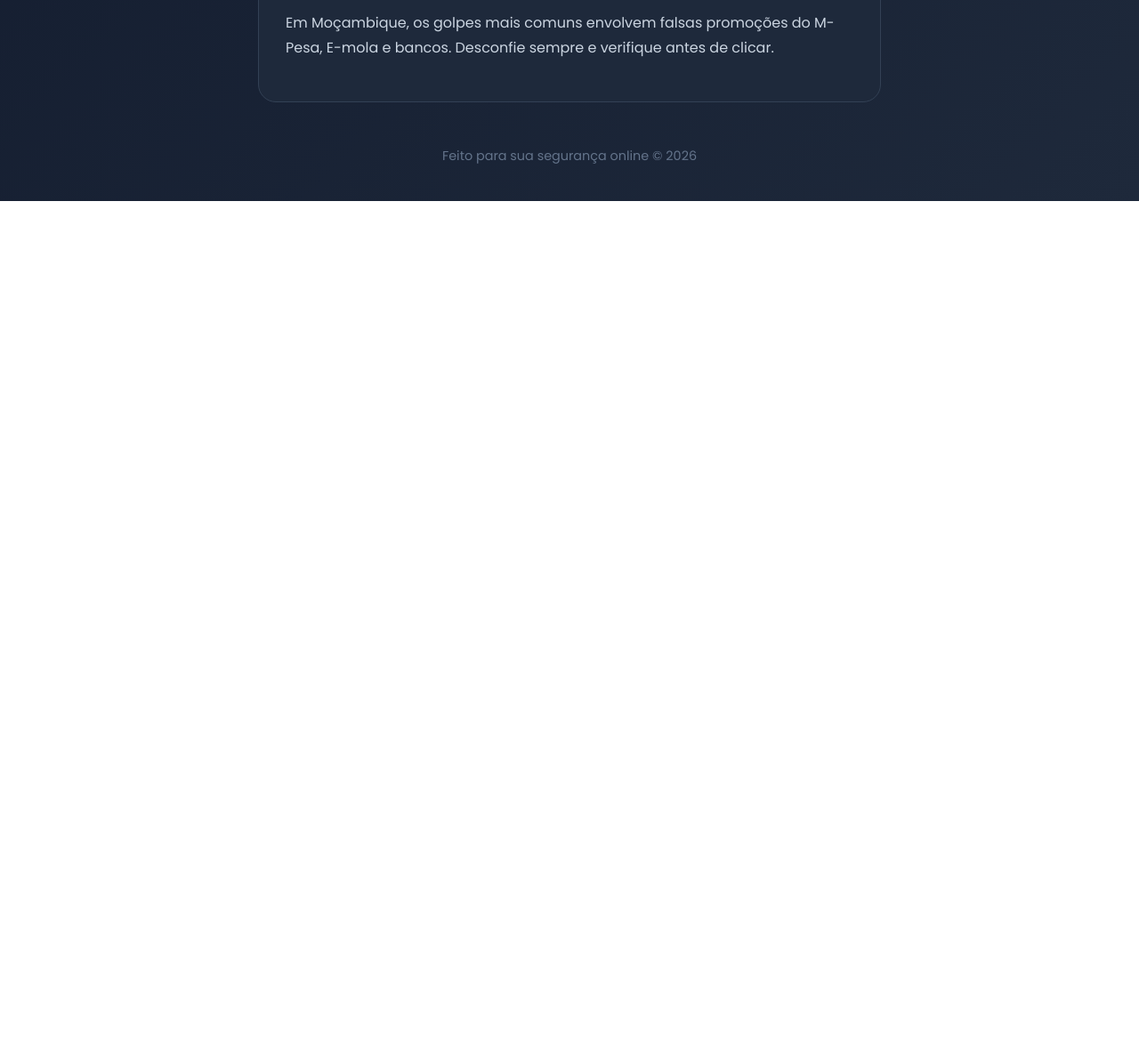
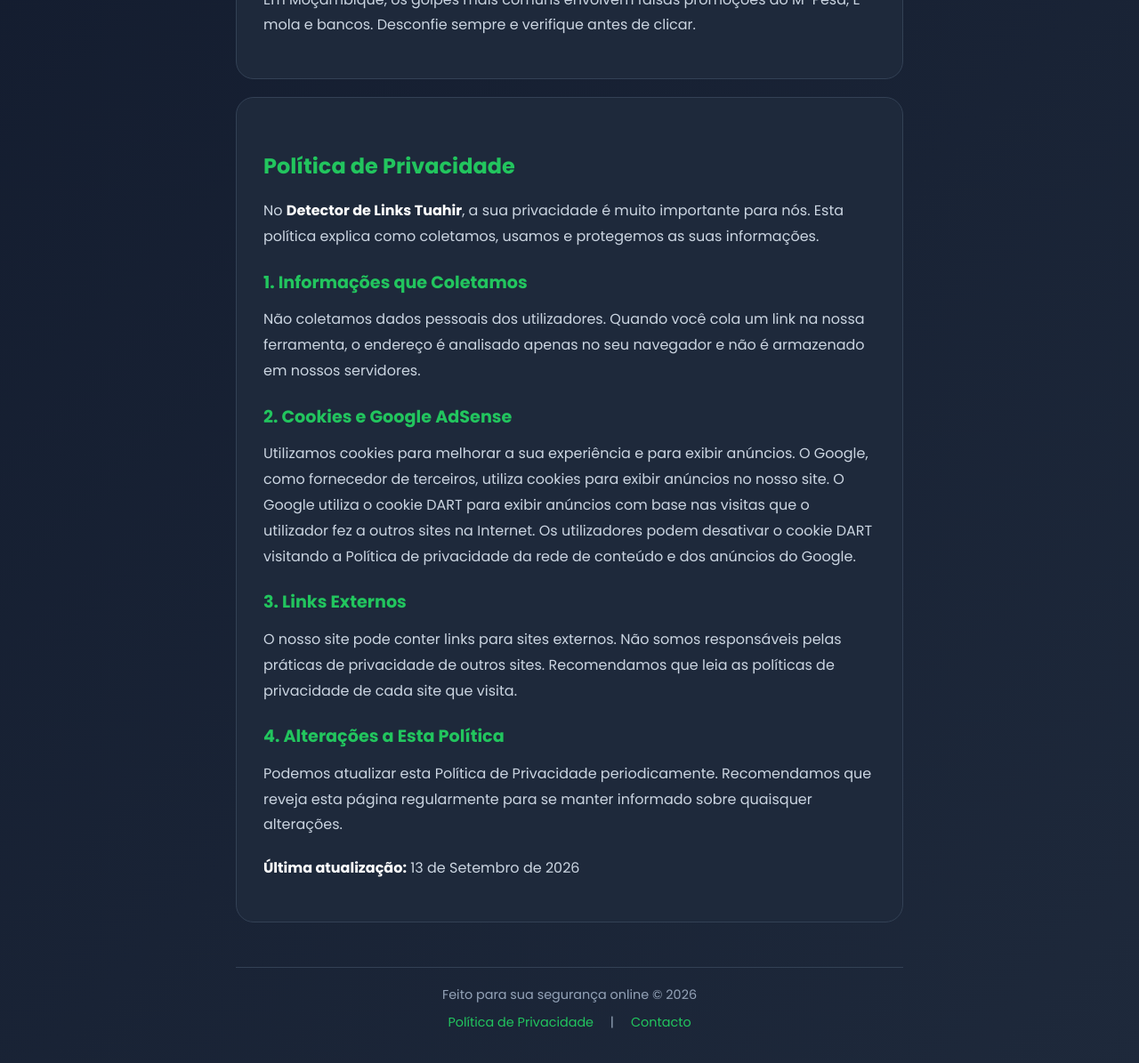
Before and after one commit to tuahiresmael1-dot/meu-primeiro-site, a plain HTML site: page index.html in a window 1280 px wide. Shown: the part 1307-2502 px from the top of the page at 89% size. Before the commit the page ends 1533 px from the top, so only its background shows below. Drawn offline with Linux system fonts and the light colour scheme.

Commit message:
Enhance index.html with SEO and style updates
Added meta description for SEO and improved layout styles.

```diff
--- a/index.html
+++ b/index.html
@@ -4,11 +4,12 @@
     <meta charset="UTF-8">
     <meta name="viewport" content="width=device-width, initial-scale=1.0">
     <title>Detector de Links Tuahir | Segurança Online e Antiphishing</title>
+    <meta name="description" content="Verifique se um link é seguro antes de clicar. Ferramenta gratuita para detectar golpes, phishing e sites falsos como tiktooko, gooogle e mpesaa.">
     <link href="https://fonts.googleapis.com/css2?family=Poppins:wght@400;600;700&display=swap" rel="stylesheet">
     <style>
         * { margin: 0; padding: 0; box-sizing: border-box; }
         body { background: linear-gradient(135deg, #0f172a 0%, #1e293b 100%); color: white; font-family: 'Poppins', sans-serif; min-height: 100vh; display: flex; flex-direction: column; align-items: center; padding: 40px 20px; }
-    .container { max-width: 700px; width: 100%; text-align: center; }
+   .container { max-width: 750px; width: 100%; text-align: center; }
         h1 { font-size: 2.5rem; font-weight: 700; color: #22c55e; margin-bottom: 10px; }
    .subtitle { font-size: 1.1rem; color: #94a3b8; margin-bottom: 40px; }
    .box { background: #1e293b; padding: 40px; border-radius: 20px; box-shadow: 0 10px 30px rgba(0,0,0,0.3); border: 1px solid #334155; margin-bottom: 40px; }
@@ -23,14 +24,17 @@
    .perigoso { background: #fee2e2; color: #991b1b; border: 2px solid #ef4444; }
    .aviso { background: #ffedd5; color: #9a3412; border: 2px solid #f97316; }
 
-     /* ESTILO DO CONTEUDO PARA ADSENSE */
+    /* ESTILO DO CONTEUDO E POLITICA */
    .conteudo-informativo { background: #1e293b; padding: 30px; border-radius: 20px; border: 1px solid #334155; text-align: left; line-height: 1.8; margin-top: 20px; }
    .conteudo-informativo h2 { color: #22c55e; margin-top: 25px; margin-bottom: 15px; font-size: 1.5rem; }
+   .conteudo-informativo h3 { color: #22c55e; margin-top: 20px; margin-bottom: 10px; font-size: 1.2rem; }
    .conteudo-informativo p,.conteudo-informativo li { color: #cbd5e1; margin-bottom: 15px; font-size: 1rem; }
    .conteudo-informativo ul { padding-left: 20px; }
    .conteudo-informativo strong { color: white; }
 
-        footer { margin-top: 50px; color: #64748b; font-size: 0.9rem; }
+        footer { margin-top: 50px; padding: 20px; border-top: 1px solid #334155; text-align: center; font-size: 0.9rem; color: #94a3b8; }
+        footer a { color: #22c55e; text-decoration: none; margin: 0 15px; }
+        footer a:hover { text-decoration: underline; }
         @media (max-width: 600px) { h1 { font-size: 1.8rem; }.box,.conteudo-informativo { padding: 25px; }.input-group { flex-direction: column; } button { width: 100%; } }
     </style>
     <script async src="https://pagead2.googlesyndication.com/pagead/js/adsbygoogle.js?client=ca-pub-3911893827916159" crossorigin="anonymous"></script>
@@ -67,7 +71,34 @@
             <p>Em Moçambique, os golpes mais comuns envolvem falsas promoções do M-Pesa, E-mola e bancos. Desconfie sempre e verifique antes de clicar.</p>
         </div>
 
-        <footer>Feito para sua segurança online © 2026</footer>
+        <!-- POLITICA DE PRIVACIDADE -->
+        <div id="privacidade" class="conteudo-informativo">
+            <h2>Política de Privacidade</h2>
+            <p>No <strong>Detector de Links Tuahir</strong>, a sua privacidade é muito importante para nós. Esta política explica como coletamos, usamos e protegemos as suas informações.</p>
+
+            <h3>1. Informações que Coletamos</h3>
+            <p>Não coletamos dados pessoais dos utilizadores. Quando você cola um link na nossa ferramenta, o endereço é analisado apenas no seu navegador e não é armazenado em nossos servidores.</p>
+
+            <h3>2. Cookies e Google AdSense</h3>
+            <p>Utilizamos cookies para melhorar a sua experiência e para exibir anúncios. O Google, como fornecedor de terceiros, utiliza cookies para exibir anúncios no nosso site. O Google utiliza o cookie DART para exibir anúncios com base nas visitas que o utilizador fez a outros sites na Internet. Os utilizadores podem desativar o cookie DART visitando a Política de privacidade da rede de conteúdo e dos anúncios do Google.</p>
+
+            <h3>3. Links Externos</h3>
+            <p>O nosso site pode conter links para sites externos. Não somos responsáveis pelas práticas de privacidade de outros sites. Recomendamos que leia as políticas de privacidade de cada site que visita.</p>
+
+            <h3>4. Alterações a Esta Política</h3>
+            <p>Podemos atualizar esta Política de Privacidade periodicamente. Recomendamos que reveja esta página regularmente para se manter informado sobre quaisquer alterações.</p>
+
+            <p style="margin-top:20px;"><strong>Última atualização:</strong> 13 de Setembro de 2026</p>
+        </div>
+
+        <!-- RODAPÉ COM LINKS OBRIGATÓRIOS PARA O ADSENSE -->
+        <footer>
+            <p>Feito para sua segurança online © 2026</p>
+            <p style="margin-top: 10px;">
+                <a href="#privacidade">Política de Privacidade</a> |
+                <a href="mailto:tuahiresmael1@gmail.com">Contacto</a>
+            </p>
+        </footer>
     </div>
 
     <script>
```
Lines whose indentation alone changed are shown as unchanged.
